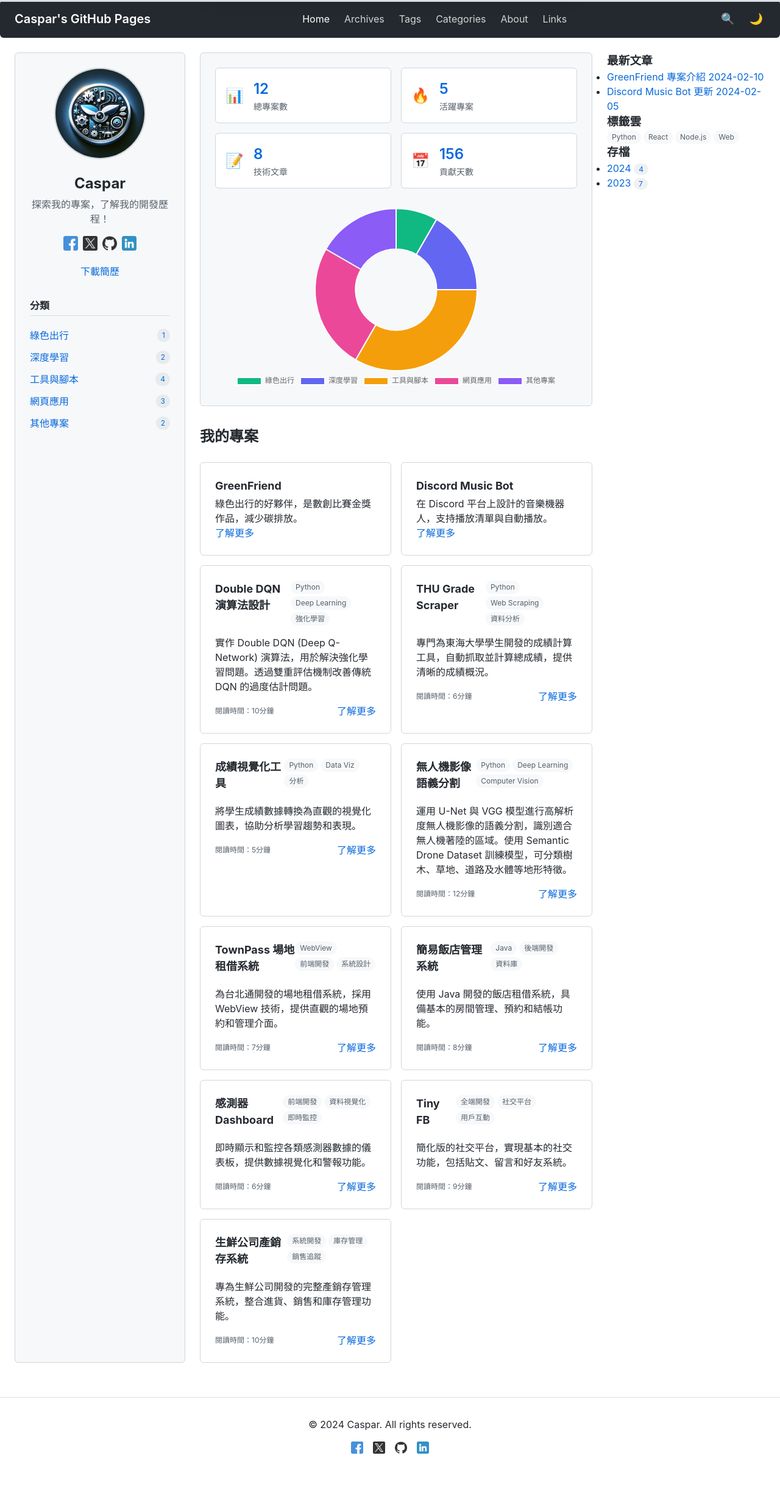
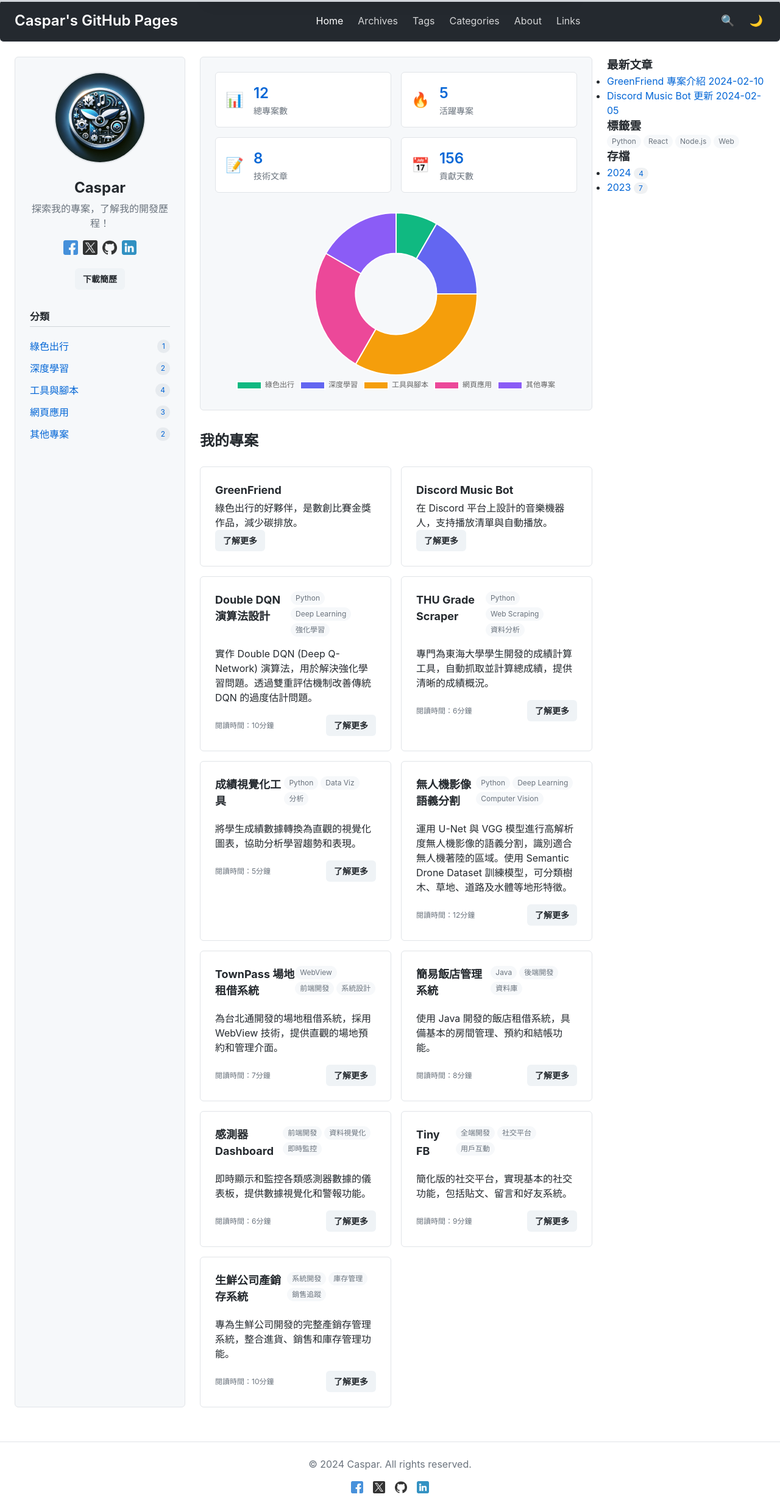
Before and after one commit to Caspar15/Caspar15.github.io, a Jekyll site: the page built from index.html, in a window 1280 px wide. Shown: the whole page at 61% size. Built offline with Jekyll 4.4.1, drawn with Linux system fonts in a browser that asks for light colours; before the commit the page ends 2390 px from its top, so only the background shows below that.

Commit message:
update github-theme.css

```diff
--- /dev/null
+++ b/asserts/css/github-theme.css
@@ -0,0 +1,83 @@
+/* github-theme.css */
+
+/* GitHub Theme Overrides */
+
+/* 覆寫基礎變數以符合 GitHub 的設計風格 */
+:root {
+    /* GitHub 的邊框與前景顏色 */
+    --color-border-default: #e1e4e8;
+    --color-border-muted: #d1d5da;
+    --color-fg-default: #24292e;
+    --color-fg-muted: #6a737d;
+    --color-accent-emphasis: #0366d6;
+
+    /* 調整字型（GitHub 內部採用系統字型） */
+    --font-sans: -apple-system, BlinkMacSystemFont, "Segoe UI", Helvetica, Arial, sans-serif;
+    --font-mono: SFMono-Regular, Menlo, Consolas, "Liberation Mono", Courier, monospace;
+  }
+
+  /* Header 調整：GitHub 頁首通常有一條底線 */
+  .header {
+    background: var(--color-header-bg); /* 默認保持黑色背景 */
+    border-bottom: 1px solid var(--color-border-default);
+    padding: var(--spacing-md) var(--spacing-lg);
+  }
+
+  .header h1 {
+    font-size: 24px;
+    font-weight: 600;
+  }
+
+  /* 按鈕樣式，參考 GitHub 的按鈕設計 */
+  .btn {
+    display: inline-block;
+    padding: 6px 12px;
+    font-size: 14px;
+    font-weight: 600;
+    text-align: center;
+    white-space: nowrap;
+    vertical-align: middle;
+    cursor: pointer;
+    border: 1px solid transparent;
+    border-radius: 6px;
+    background-color: #eff3f6;
+    color: #24292e;
+    transition: background-color 0.2s ease, border-color 0.2s ease;
+  }
+
+  .btn:hover {
+    background-color: #e1e4e8;
+    text-decoration: none;
+  }
+
+  /* 卡片樣式調整：模仿 GitHub issue / PR 卡片風格 */
+  .card {
+    border: 1px solid var(--color-border-default);
+    border-radius: 6px;
+    background-color: var(--color-canvas-default);
+    padding: var(--spacing-lg);
+    transition: box-shadow 0.2s ease;
+  }
+
+  .card:hover {
+    box-shadow: 0 4px 12px rgba(27, 31, 35, 0.15);
+    border-color: var(--color-accent-emphasis);
+  }
+
+  /* 頁腳樣式調整 */
+  .footer {
+    border-top: 1px solid var(--color-border-default);
+    padding-top: var(--spacing-lg);
+    margin-top: var(--spacing-xl);
+    text-align: center;
+    color: var(--color-fg-muted);
+  }
+
+  /* 連結樣式（GitHub 風格通常連結使用藍色） */
+  a {
+    color: var(--color-accent-emphasis);
+  }
+
+  a:hover {
+    text-decoration: underline;
+  }
--- a/asserts/css/main.css
+++ b/asserts/css/main.css
@@ -26,3 +26,6 @@
 
 /* 9. Responsive */
 @import url("responsive.css");
+
+/* 10. github-theme */
+@import url("github-theme.css")
```
Also changed, not shown: asserts/css/base.css (indentation only), 4 other files.
